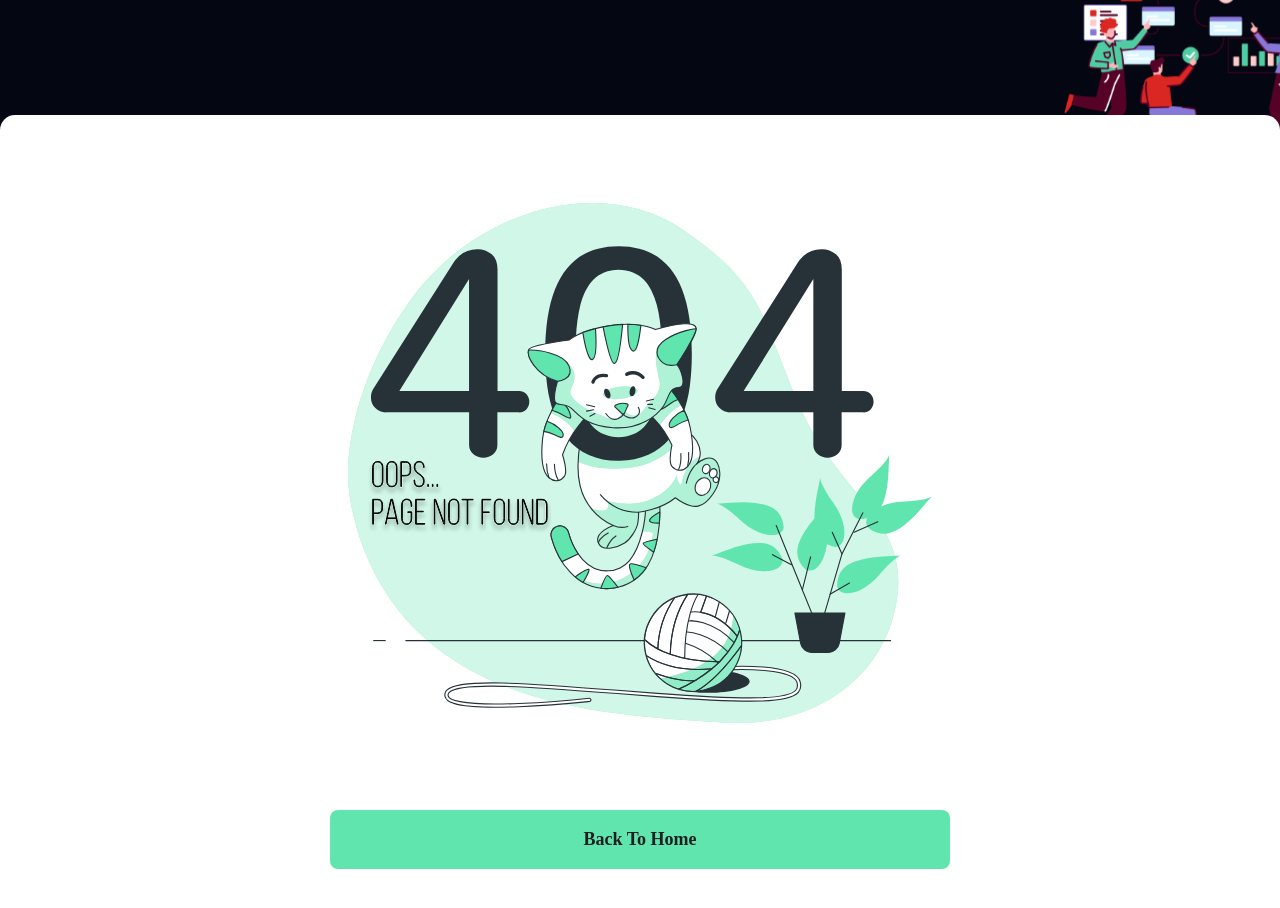
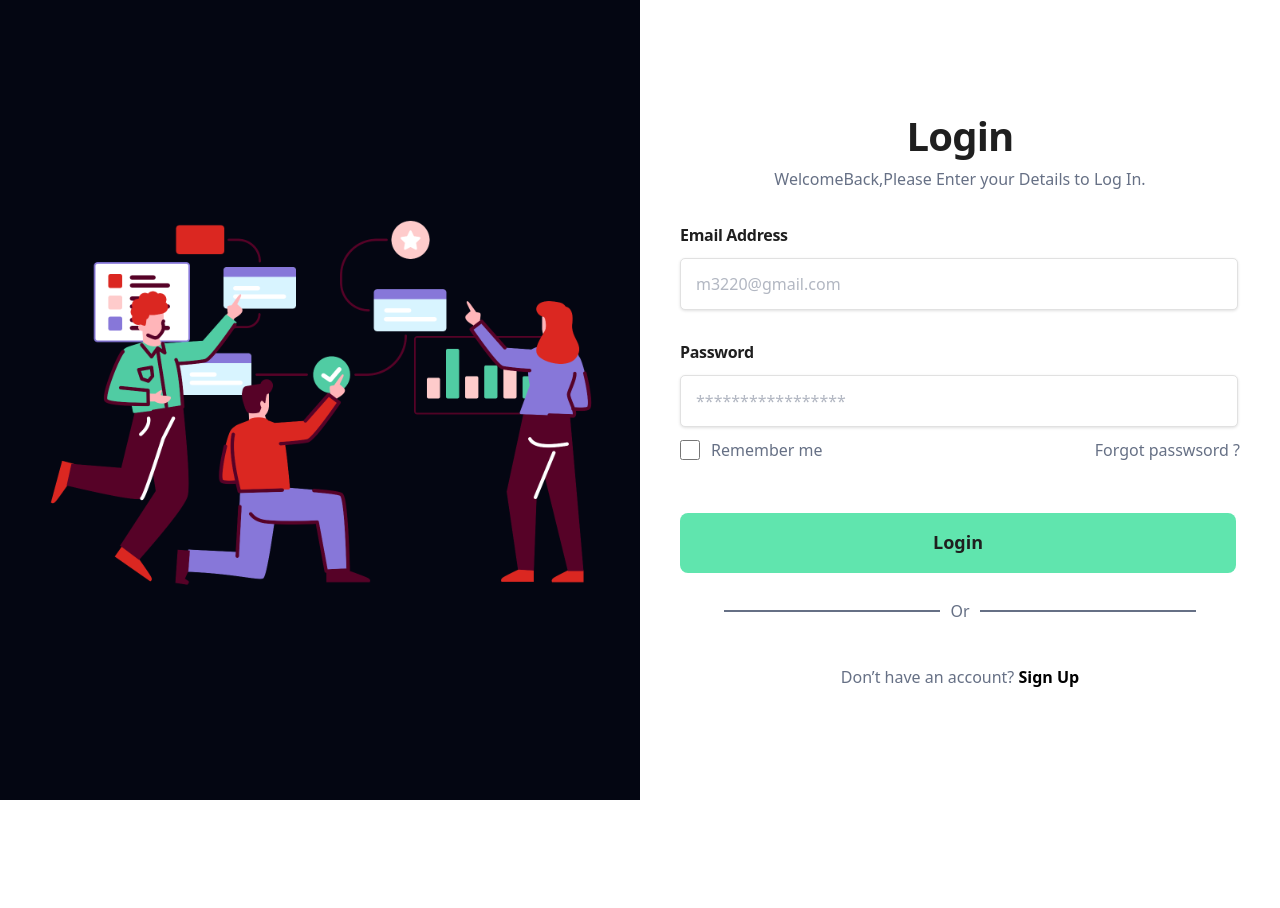
Before and after one commit to aiarnob23/Task-Management-Web-App, a React (Vite) app in the folder frontend/: page /auth/login in a window 1280 px wide. Shown: the top 908 px of the page. After the commit the page ends 800 px from the top, so only its background shows below. Built offline with nearby package versions, Linux system fonts and the light colour scheme.

Commit message:
login page implemented partially

```diff
--- a/frontend/package.json
+++ b/frontend/package.json
@@ -13,6 +13,7 @@
     "@tailwindcss/vite": "^4.1.11",
     "react": "^19.1.0",
     "react-dom": "^19.1.0",
+    "react-hook-form": "^7.61.1",
     "react-router": "^7.7.1",
     "react-router-dom": "^7.7.1",
     "tailwindcss": "^4.1.11"
--- a/frontend/src/index.css
+++ b/frontend/src/index.css
@@ -3,4 +3,6 @@
 :root{
     --primary-black:#040612;
     --main:#60E5AE;
+    --text-heading:#1f1f1f;
+    --gray-500:#667085
 }
--- /dev/null
+++ b/frontend/src/pages/auth/login/Login.scss
@@ -0,0 +1,150 @@
+.login-container {
+  min-height: 100dvh;
+  display: flex;
+  .iamge-div {
+    background-color: var(--primary-black);
+    display: flex;
+    justify-content: center;
+    align-items: center;
+    flex: 1;
+  }
+  .login-content-div {
+    flex: 1;
+  }
+
+  .login-content-div {
+    display: flex;
+    flex-direction: column;
+    justify-content: center;
+    align-items: center;
+
+    h2 {
+      color: var(--text-heading);
+      font-size: 40px;
+      font-style: normal;
+      font-weight: 600;
+      line-height: 132%;
+      letter-spacing: -0.8px;
+      margin-bottom: 3px;
+    }
+    p {
+      color: var(--gray-500);
+      text-align: center;
+      font-size: 16px;
+      font-style: normal;
+      font-weight: 500;
+      line-height: 164%;
+      margin-bottom: 33px;
+    }
+    .form-container {
+      .input-field {
+        display: flex;
+        flex-direction: column;
+        width: 560px;
+
+        label {
+          color: var(--text-heading);
+          font-size: 16px;
+          font-style: normal;
+          font-weight: 600;
+          line-height: 132%;
+          letter-spacing: -0.32px;
+          margin-bottom: 12px;
+        }
+        input {
+          display: flex;
+          width: 558px;
+          height: 52px;
+          padding: 11px 15px;
+          align-items: center;
+          gap: 10px;
+          border-radius: 5px;
+          border: 1px solid #e1e1e1;
+          background: #fff;
+          box-shadow: 0 1px 3px 0 rgba(0, 0, 0, 0.12);
+          color: var(--gray-500);
+          font-size: 16px;
+          font-style: normal;
+          font-weight: 500;
+          line-height: 164%;
+        }
+      }
+      .remember-me-field {
+        display: flex;
+        justify-content: space-between;
+        margin: 10px 0 50px 0;
+        color: var(--gray-500);
+        font-size: 16px;
+        font-style: normal;
+        font-weight: 500;
+        line-height: 164%;
+        .checkbox-container {
+          display: flex;
+          align-items: center;
+          justify-content: center;
+          gap: 11px;
+          input[type="checkbox"] {
+            width: 20px;
+            height: 20px;
+            color: var(--gray-500);
+          }
+        }
+      }
+      .login-btn {
+        display: inline-flex;
+        padding: 15px 253px;
+        justify-content: center;
+        align-items: center;
+        gap: 10px;
+        border-radius: 8px;
+        background: var(--main);
+        color: #1f1f1f;
+        font-size: 18px;
+        font-style: normal;
+        font-weight: 600;
+        line-height: 164%;
+        text-transform: capitalize;
+      }
+    }
+    .sign-up-navigate {
+      display: flex;
+      flex-direction: column;
+      justify-content: center;
+      align-items: center;
+      gap: 40px;
+      margin-top: 25px;
+      .or-text-div {
+        color: var(--gray-500);
+        display: flex;
+        justify-content: center;
+        align-items: center;
+        gap: 10px;
+        span {
+          font-size: 16px;
+          font-style: normal;
+          font-weight: 500;
+          line-height: 164%;
+        }
+        .stroke {
+          height: 1.5px;
+          width: 216px;
+          background-color: var(--gray-500);
+        }
+      }
+      .sign-up-navigate-btn {
+        color: var(--gray-500);
+        font-size: 16px;
+        font-style: normal;
+        font-weight: 500;
+        line-height: 164%;
+        .sign-up-text {
+          color: #000;
+          font-size: 16px;
+          font-style: normal;
+          font-weight: 700;
+          line-height: 164%;
+        }
+      }
+    }
+  }
+}
--- /dev/null
+++ b/frontend/src/pages/auth/login/Login.tsx
@@ -0,0 +1,95 @@
+import { Link } from "react-router";
+import "./Login.scss";
+import { useForm, type SubmitHandler } from "react-hook-form";
+
+type LoginInputs = {
+  email: string;
+  password: string;
+};
+
+const Login = () => {
+  // handle login
+  const {
+    register,
+    handleSubmit,
+    setError,
+    formState: { errors, isSubmitting },
+  } = useForm<LoginInputs>();
+
+  const onSubmit: SubmitHandler<LoginInputs> = async (data) => {
+    console.log(data);
+  };
+
+  return (
+    <div className="login-container">
+      {/*------- left div-------- */}
+      <div className="iamge-div">
+        <img
+          className="image-div-svg"
+          src="/svg/auth/login/roadmap-design.svg"
+          alt=""
+        />
+      </div>
+      {/* -------right div-------- */}
+      <div className="login-content-div">
+        {/* heading */}
+        <h2>Login</h2>
+        <p>WelcomeBack,Please Enter your Details to Log In.</p>
+        {/* form */}
+
+        <div className="form-container">
+          <form onSubmit={handleSubmit(onSubmit)}>
+            {/* email field */}
+            <div className="input-field mb-[32px]">
+              <label htmlFor="email">Email Address</label>
+              <input
+                placeholder="m3220@gmail.com"
+                {...register("email", { required: true })}
+              />
+              {errors.email && (
+                <p className="text-red-500">{errors.email.message}</p>
+              )}
+            </div>
+            {/* password field */}
+            <div className="input-field">
+              <label htmlFor="password">Password</label>
+              <input
+                placeholder="*****************"
+                {...register("password", {
+                  required: true,
+                })}
+              />
+              {errors.password && (
+                <p className="text-red-500">{errors.password.message}</p>
+              )}
+            </div>
+            {/* remember me field */}
+            <div className="remember-me-field">
+                <div className="checkbox-container">
+                    <input type="checkbox" placeholder="Remember me"/>
+                    <span>Remember me</span>
+                </div>
+                <button>Forgot passwsord ?</button>
+            </div>
+            {/* submit button */}
+            <button className="login-btn" type="submit" disabled={isSubmitting}>
+              Login
+            </button>
+          </form>
+        </div>
+        <div className="sign-up-navigate">
+            <div className="or-text-div">
+                <div className="stroke"></div>
+                <span>Or</span>
+                <div className="stroke"></div>
+            </div>
+            <div className="sign-up-navigate-btn">
+                Don’t have an account? <span className="sign-up-text"><Link to='/auth/sign-up'>Sign Up</Link></span>
+            </div>
+        </div>
+      </div>
+    </div>
+  );
+};
+
+export default Login;
--- a/frontend/src/pages/not-found/NotFound.scss
+++ b/frontend/src/pages/not-found/NotFound.scss
@@ -1,5 +1,5 @@
 .not-found-container {
-  height: 1024px;
+  min-height: 1024px;
   background-color: #fafafa;
   position: relative;
 
--- a/frontend/src/routes/Routes.tsx
+++ b/frontend/src/routes/Routes.tsx
@@ -2,6 +2,7 @@ import { createBrowserRouter } from "react-router-dom";
 import HomeLayout from "../layouts/HomeLayout";
 import Home from "../pages/home/Home";
 import NotFound from "../pages/not-found/NotFound";
+import Login from "../pages/auth/login/Login";
 
 const router = createBrowserRouter([
   {
@@ -14,6 +15,11 @@ const router = createBrowserRouter([
       },
     ],
   },
+  {
+    path:"/auth/login",
+    element:<Login/>,
+
+  },
 
   {
     path:"*",
```
Also changed, not shown: frontend/public/svg/auth/login/roadmap-design.svg (added), 1 other file (tests, documents, lock files or other folders).
